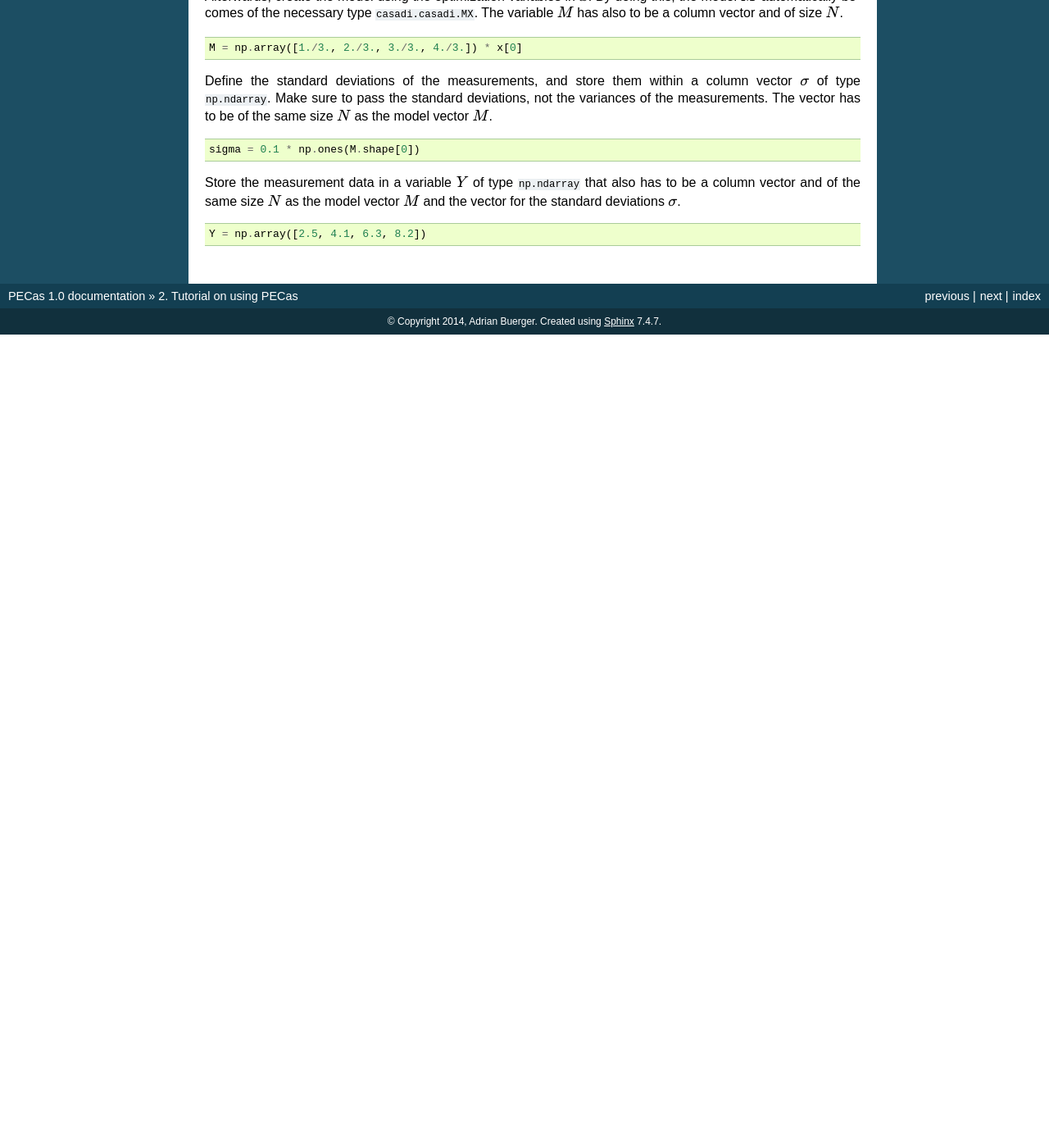
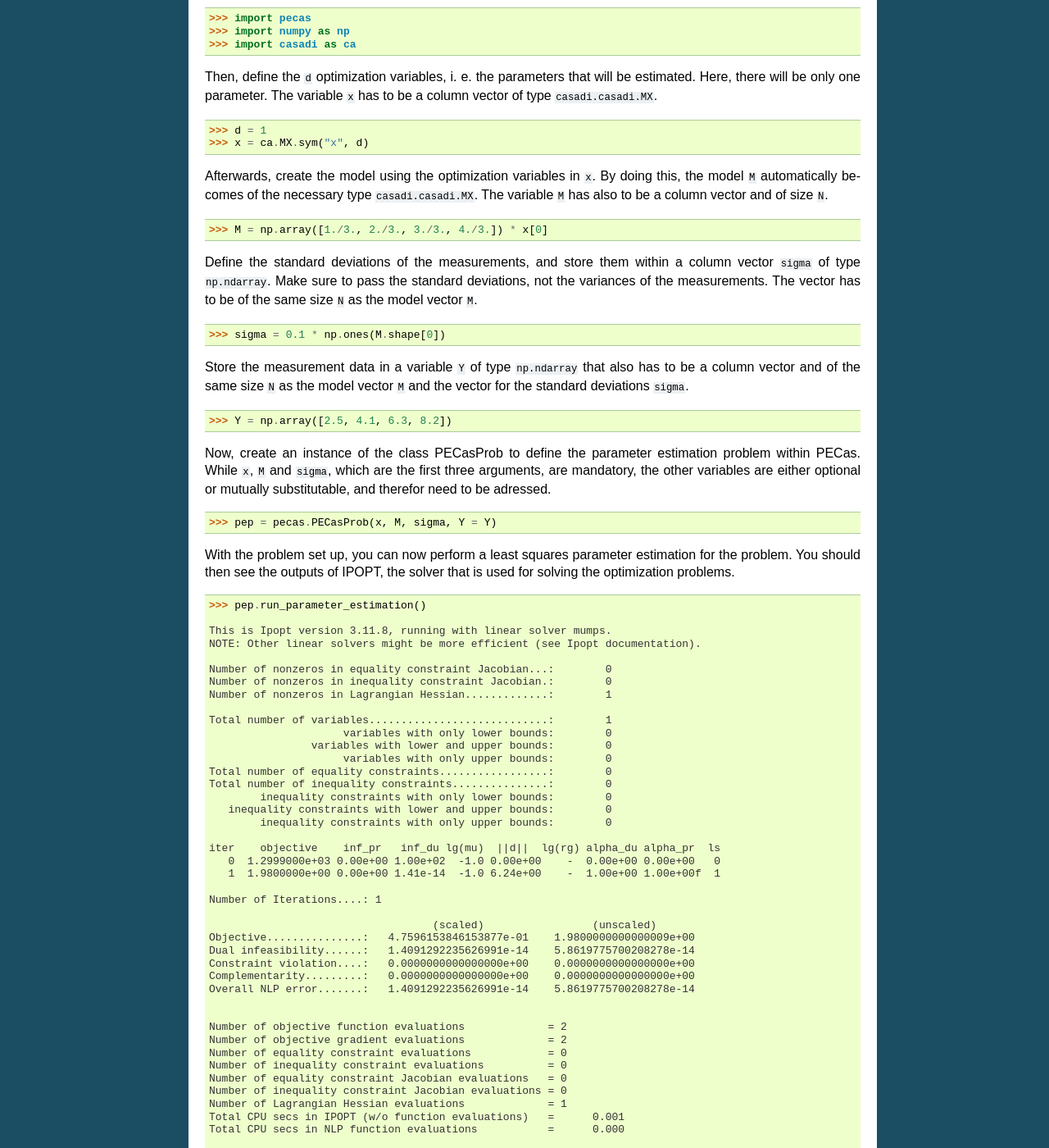
Before and after one commit to vishalbelsare/PECas, a Sphinx documentation site: the page built from doc/tutorial.rst, in a window 1280 px wide and 1400 px high, scrolled down 513 px. Shown: the whole window at 82% size. Built offline with Sphinx 7.4.7, drawn with Linux system fonts in a browser that asks for light colours; before the commit the page ends 921 px from its top, so only the background shows below that; some of the changed text lies outside the part shown.

Commit message:
example 1 corrected version

```diff
--- a/ToDo.txt
+++ b/ToDo.txt
@@ -12,6 +12,4 @@ ToDo:
 - plots inkl. min-max-belegung
 
 
-Auftretende Fehler:
-
-- Skalierung mit sigma der Messwerte und Modellfunktion fehlt noch komplett
+Bekannte Fehler:
--- a/doc/tutorial.rst
+++ b/doc/tutorial.rst
@@ -7,37 +7,145 @@ estimation problem with PECas, and how to perfom the provided operations.
 A simple first example
 ----------------------
 
-In a simple first example, the general usage of PECas is shown. This example can also be found in ``ex1.py`` in the ``examples`` directory of the PECas repository.
+In a simple first example, the general usage of PECas is shown. This example can also be found in ``ex1.py`` in the ``examples`` directory of the `PECas repository <https://github.com/adbuerger/PECas>`_.
+
+The task for this example is to estimate a single parameter :math:`x \in \mathbb{R}` using :math:`N = 4` measurements with identical standard deviations :math:`\sigma_{i} = 0.1,\,i = 1, \dotsc, N`. The model :math:`M` and the corresponding measurements are described as follows:
+
+.. math::
+
+    M = \begin{pmatrix}
+            {\frac{1}{3} x} \\
+            {\frac{2}{3} x} \\
+            {\frac{3}{3} x} \\
+            {\frac{4}{3} x} \\
+        \end{pmatrix},~
+    Y = \begin{pmatrix}
+            {2,5} \\
+            {4,1} \\
+            {6,3} \\
+            {8,2} \\
+        \end{pmatrix}.
 
 First, open a Python console, and import all modules that are necessary for using PECas.
 
 .. code:: python
 
-    import pecas
-    import numpy as np
-    import casadi as ca
+    >>> import pecas
+    >>> import numpy as np
+    >>> import casadi as ca
 
-Then, define the :math:`d` optimization variables, i. e. the parameters that will be estimated. In this example, there will be only one parameter. The variable :math:`x` has to be a column vector of type ``casadi.casadi.MX``.
+Then, define the ``d`` optimization variables, i. e. the parameters that will be estimated. Here, there will be only one parameter. The variable ``x`` has to be a column vector of type ``casadi.casadi.MX``.
 
 .. code:: python
 
-    d = 1
-    x = ca.MX.sym("x", d)
+    >>> d = 1
+    >>> x = ca.MX.sym("x", d)
 
-Afterwards, create the model using the optimization variables in :math:`x`. By doing this, the model :math:`M` automatically becomes of the necessary type ``casadi.casadi.MX``. The variable :math:`M` has also to be a column vector and of size :math:`N`.
+Afterwards, create the model using the optimization variables in ``x``. By doing this, the model ``M`` automatically becomes of the necessary type ``casadi.casadi.MX``. The variable ``M`` has also to be a column vector and of size ``N``.
 
 .. code:: python
 
-    M = np.array([1./3., 2./3., 3./3., 4./3.]) * x[0]
+    >>> M = np.array([1./3., 2./3., 3./3., 4./3.]) * x[0]
 
-Define the standard deviations of the measurements, and store them within a column vector :math:`\sigma` of type ``np.ndarray``. Make sure to pass the standard deviations, not the variances of the measurements. The vector has to be of the same size :math:`N` as the model vector :math:`M`.
+Define the standard deviations of the measurements, and store them within a column vector ``sigma`` of type ``np.ndarray``. Make sure to pass the standard deviations, not the variances of the measurements. The vector has to be of the same size ``N`` as the model vector ``M``.
 
 .. code:: python
 
-    sigma = 0.1 * np.ones(M.shape[0])
+    >>> sigma = 0.1 * np.ones(M.shape[0])
 
-Store the measurement data in a variable :math:`Y` of type ``np.ndarray`` that also has to be a column vector and of the same size :math:`N` as the model vector :math:`M` and the vector for the standard deviations :math:`\sigma`.
+Store the measurement data in a variable ``Y`` of type ``np.ndarray`` that also has to be a column vector and of the same size ``N`` as the model vector ``M`` and the vector for the standard deviations ``sigma``.
 
 .. code:: python
 
-    Y = np.array([2.5, 4.1, 6.3, 8.2])
+    >>> Y = np.array([2.5, 4.1, 6.3, 8.2])
+
+Now, create an instance of the class PECasProb to define the parameter estimation problem within PECas. While ``x``, ``M`` and ``sigma``, which are the first three arguments, are mandatory, the other variables are either optional or mutually substitutable, and therefor need to be adressed.
+
+.. code:: python
+
+    >>> pep = pecas.PECasProb(x, M, sigma, Y = Y)
+
+
+With the problem set up, you can now perform a least squares parameter estimation for the problem. You should then see the outputs of IPOPT, the solver that is used for solving the optimization problems.
+
+.. code:: python
+
+    >>> pep.run_parameter_estimation()
+
+    This is Ipopt version 3.11.8, running with linear solver mumps.
+    NOTE: Other linear solvers might be more efficient (see Ipopt documentation).
+
+    Number of nonzeros in equality constraint Jacobian...:        0
+    Number of nonzeros in inequality constraint Jacobian.:        0
+    Number of nonzeros in Lagrangian Hessian.............:        1
+
+    Total number of variables............................:        1
+                         variables with only lower bounds:        0
+                    variables with lower and upper bounds:        0
+                         variables with only upper bounds:        0
+    Total number of equality constraints.................:        0
+    Total number of inequality constraints...............:        0
+            inequality constraints with only lower bounds:        0
+       inequality constraints with lower and upper bounds:        0
+            inequality constraints with only upper bounds:        0
+
+    iter    objective    inf_pr   inf_du lg(mu)  ||d||  lg(rg) alpha_du alpha_pr  ls
+       0  1.2999000e+03 0.00e+00 1.00e+02  -1.0 0.00e+00    -  0.00e+00 0.00e+00   0
+       1  1.9800000e+00 0.00e+00 1.41e-14  -1.0 6.24e+00    -  1.00e+00 1.00e+00f  1
+
+    Number of Iterations....: 1
+
+                                       (scaled)                 (unscaled)
+    Objective...............:   4.7596153846153877e-01    1.9800000000000009e+00
+    Dual infeasibility......:   1.4091292235626991e-14    5.8619775700208278e-14
+    Constraint violation....:   0.0000000000000000e+00    0.0000000000000000e+00
+    Complementarity.........:   0.0000000000000000e+00    0.0000000000000000e+00
+    Overall NLP error.......:   1.4091292235626991e-14    5.8619775700208278e-14
+
+
+    Number of objective function evaluations             = 2
+    Number of objective gradient evaluations             = 2
+    Number of equality constraint evaluations            = 0
+    Number of inequality constraint evaluations          = 0
+    Number of equality constraint Jacobian evaluations   = 0
+    Number of inequality constraint Jacobian evaluations = 0
+    Number of Lagrangian Hessian evaluations             = 1
+    Total CPU secs in IPOPT (w/o function evaluations)   =      0.001
+    Total CPU secs in NLP function evaluations           =      0.000
+
+    EXIT: Optimal Solution Found.
+    time spent in eval_f: 1e-05 s. (2 calls, 0.005 ms. average)
+    time spent in eval_grad_f: 3.6e-05 s. (3 calls, 0.012 ms. average)
+    time spent in eval_g: 0 s.
+    time spent in eval_jac_g: 0 s.
+    time spent in eval_h: 1.8e-05 s. (2 calls, 0.009 ms. average)
+    time spent in main loop: 0.001633 s.
+    time spent in callback function: 0 s.
+    time spent in callback preparation: 4e-06 s.
+
+IPOPT stopped with the message "``EXIT: Optimal Solution Found``", so the solver converged. You can then compute the covariance matrix and display the results of the parameter estimation. You should then see the results of the parameter estimation, i. e. ``beta``, the residual ``Rhat``, the estimated parameters and their standard deviations and the covariance matrix (which in this case has only one entry).
+
+.. code:: python
+
+    >>> pep.compute_covariance_matrix()
+    >>> pep.print_results()
+
+    ## Begin of parameter estimation results ##
+
+    Factor beta and residual Rhat:
+
+    beta = 0.66
+    Rhat = 1.98
+
+
+    Estimated parameters xi:
+
+    x0   = 6.24       +/- 0.140712
+
+
+    Covariance matrix Cov(x):
+
+    [['1.98000e-02']]
+
+
+    ##  End of parameter estimation results  ##
```
Also changed, not shown: 1 other file.
